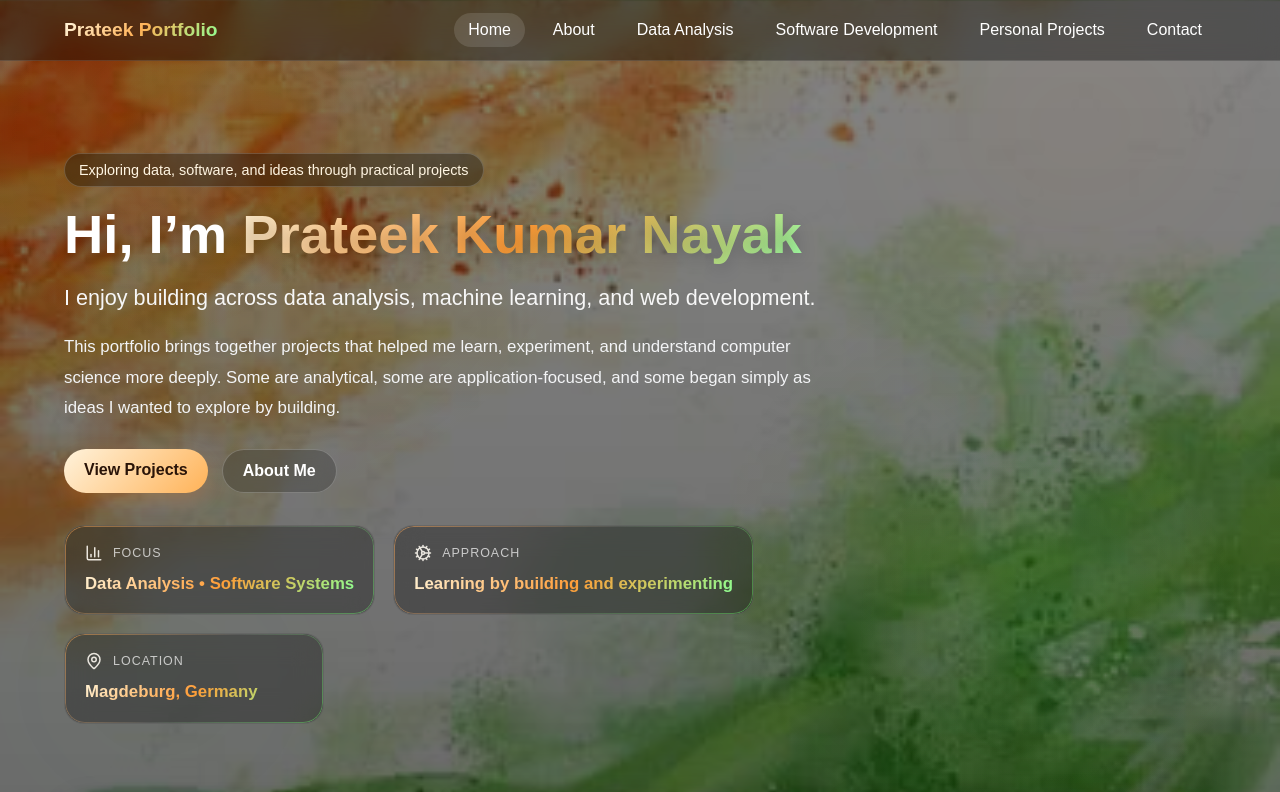
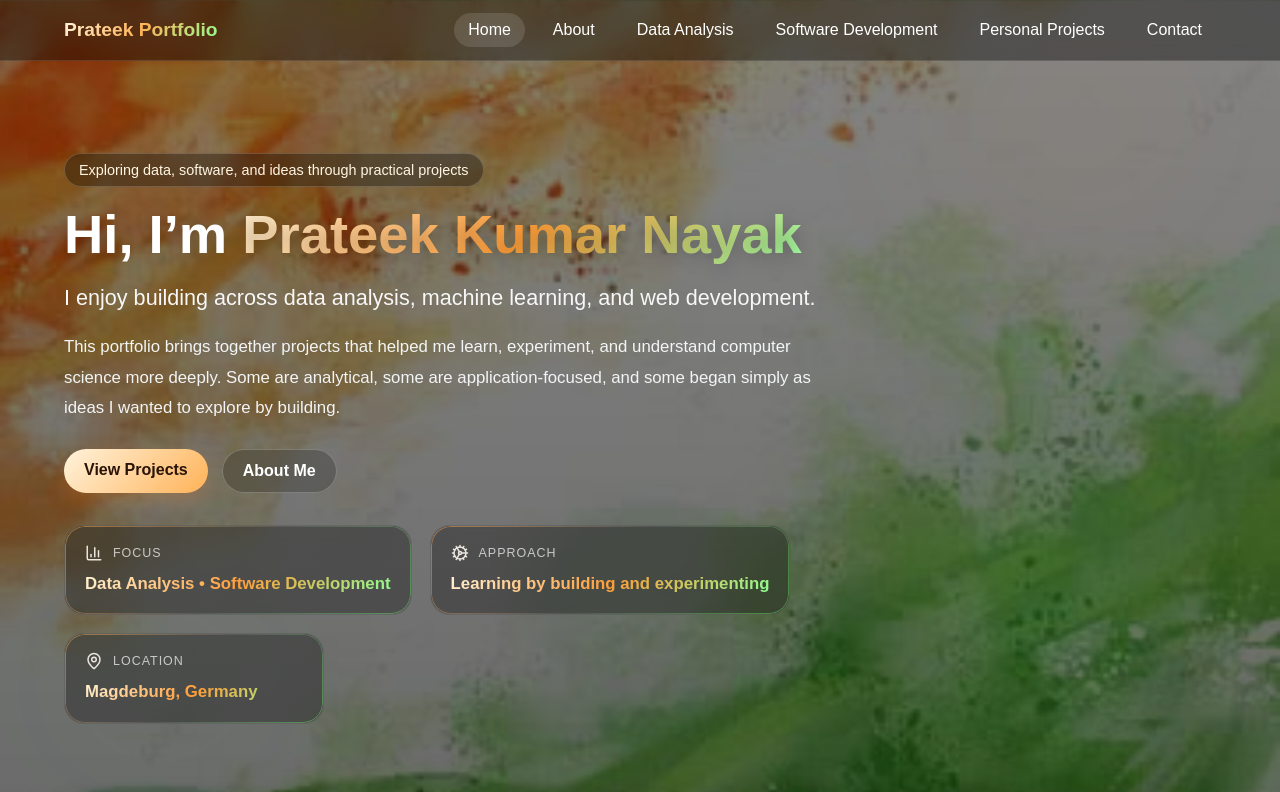
Before and after one commit to Prat-375/Portfolio, a React app: page / in a window 1280 px wide. Shown: the top 792 px of the page. Built offline with nearby package versions, Linux system fonts and the light colour scheme; the HTML template or start-up script is replaced by a standard one.

Commit message:
edited hero.jsx

```diff
--- a/src/components/Hero.jsx
+++ b/src/components/Hero.jsx
@@ -5,7 +5,7 @@ const metaItems = [
   {
     icon: BarChart3,
     label: "Focus",
-    value: "Data Analysis • Software Systems",
+    value: "Data Analysis • Software Development",
   },
   {
     icon: Cog,
```
